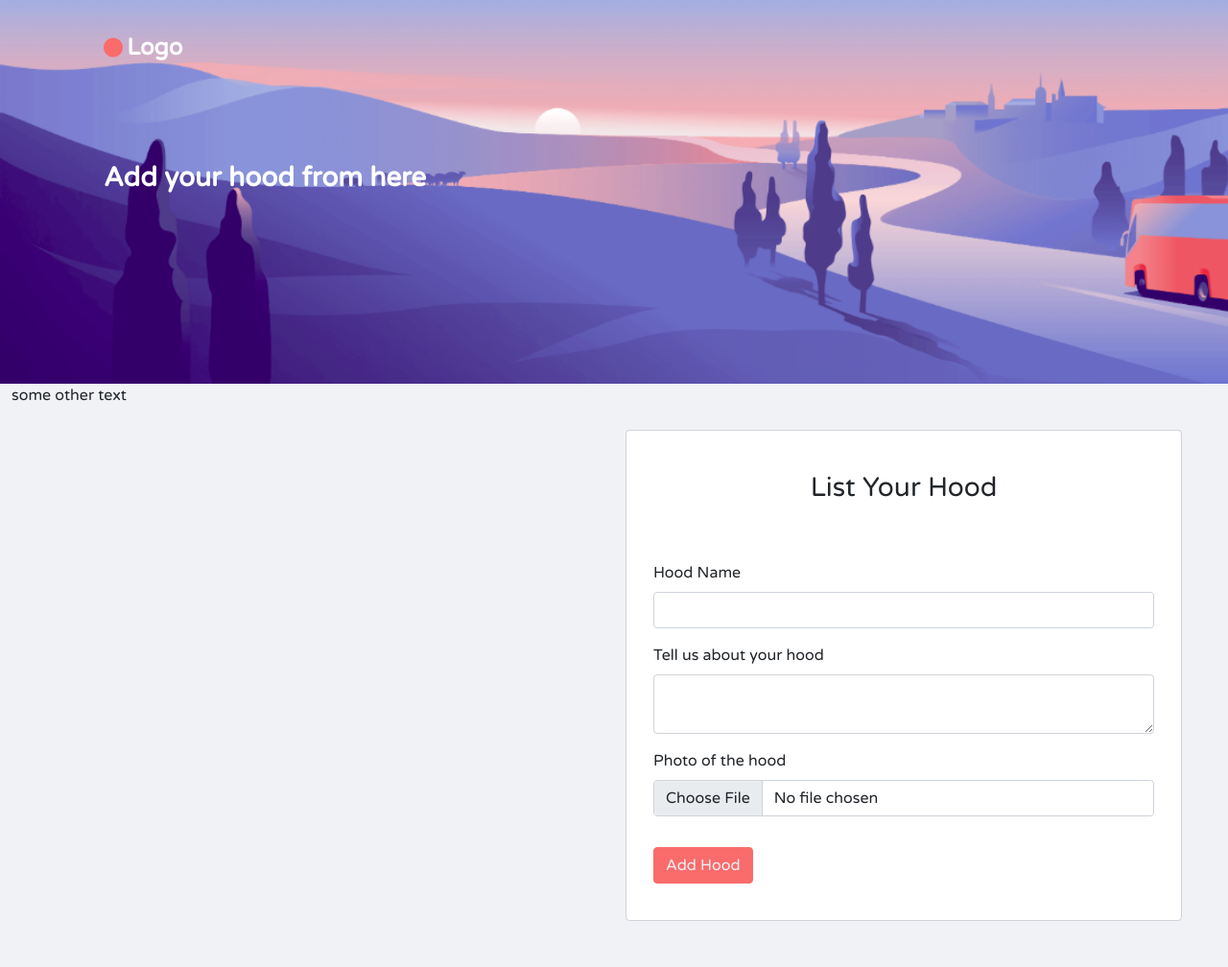
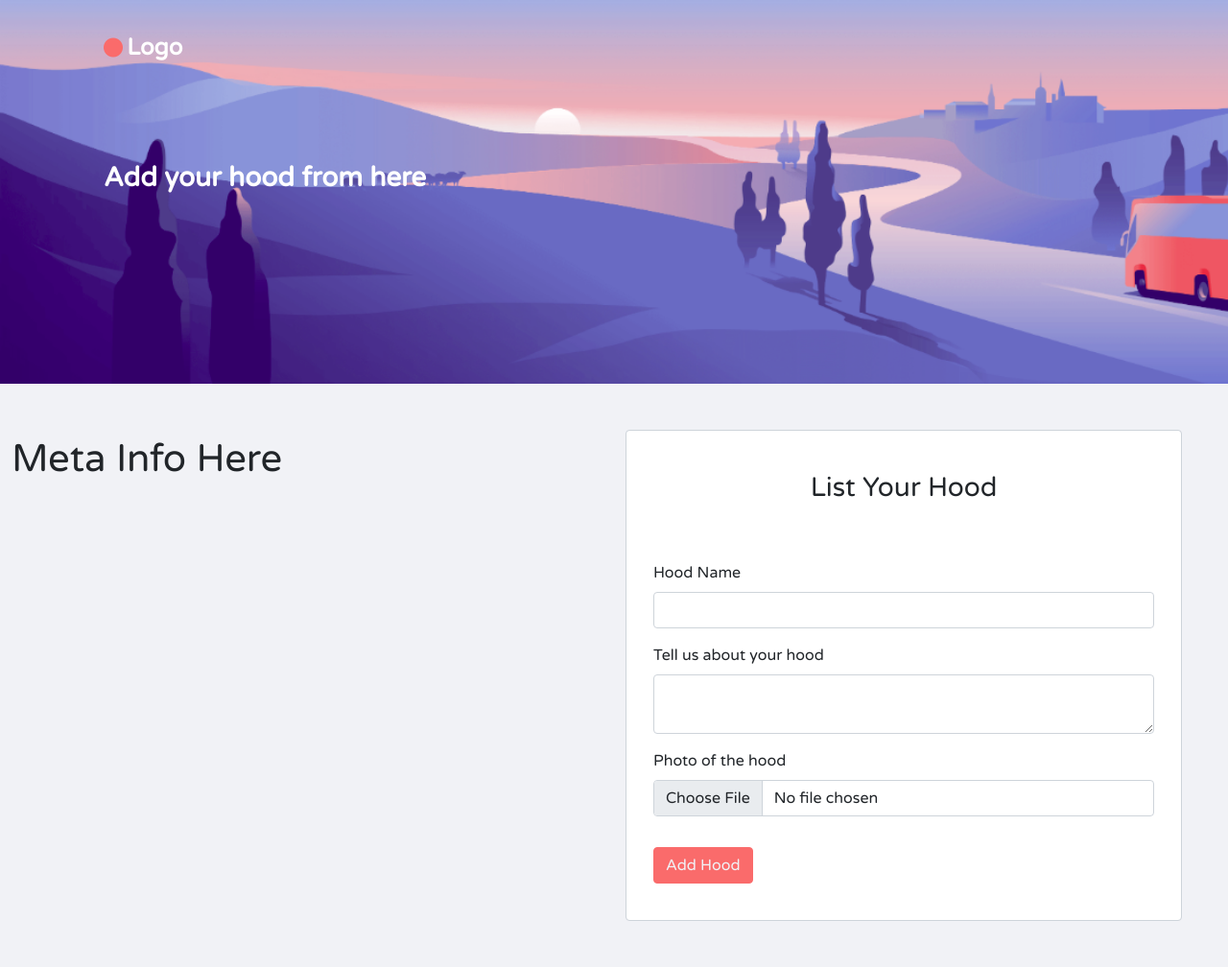
Before and after one commit to NessaAz/next-door-group, a Flask app: page /add_hood in a window 1280 px wide. Shown: the whole page at 96% size. Run offline with Flask 2, Linux system fonts and the light colour scheme; some libraries are stand-ins or nearby versions; some web fonts are replaced.

Commit message:
resizing of add hood page done

```diff
--- a/app/templates/add_hood.html
+++ b/app/templates/add_hood.html
@@ -37,8 +37,10 @@
 
 <div class="container-fluid add-hood-form">
             <div class="row">
-                <div class="col-md-6 ">
-                    some other text
+                <div class="col-md-6 pt-5 pe-5 mb-5">
+                    <div class="fs-1">
+                        Meta Info Here
+                    </div>
                 </div>
 
                 <div class="col-md-6 pt-5 pe-5 mb-5">
```
